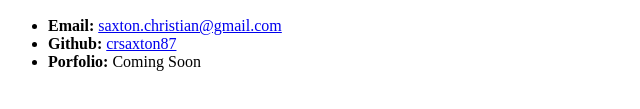
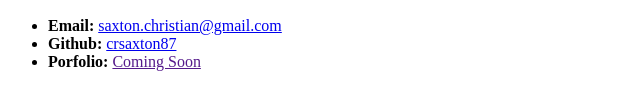
Before and after one commit to crsaxton87/bootcamp, a plain HTML site: page index.html in a window 1280 px wide. Shown: the part 415-524 px from the top of the page, 0-640 px from the left. Drawn offline with Linux system fonts and the light colour scheme.

Commit message:
changed final link

```diff
--- a/index.html
+++ b/index.html
@@ -12,7 +12,7 @@
     <ul>
       <li><strong>Email:</strong> <a href="mailto:saxton.christian@gmail.com">saxton.christian@gmail.com</a></li>
       <li><strong>Github:</strong> <a href="https://github.com/crsaxton87/" target="_blank">crsaxton87</a></li>
-      <li><strong>Porfolio:</strong> Coming Soon</li>
+      <li><strong>Porfolio:</strong> <a href="">Coming Soon</a></li>
     </ul>
 
 </body>
```
